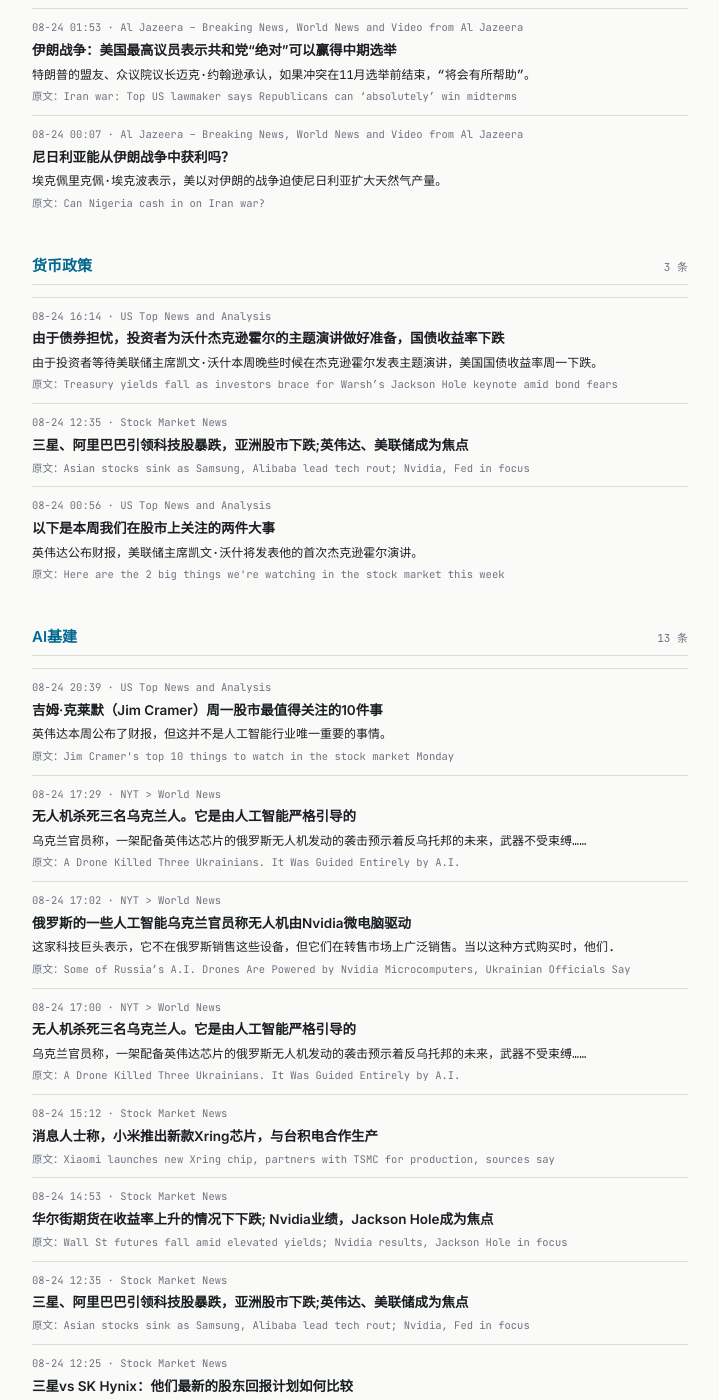
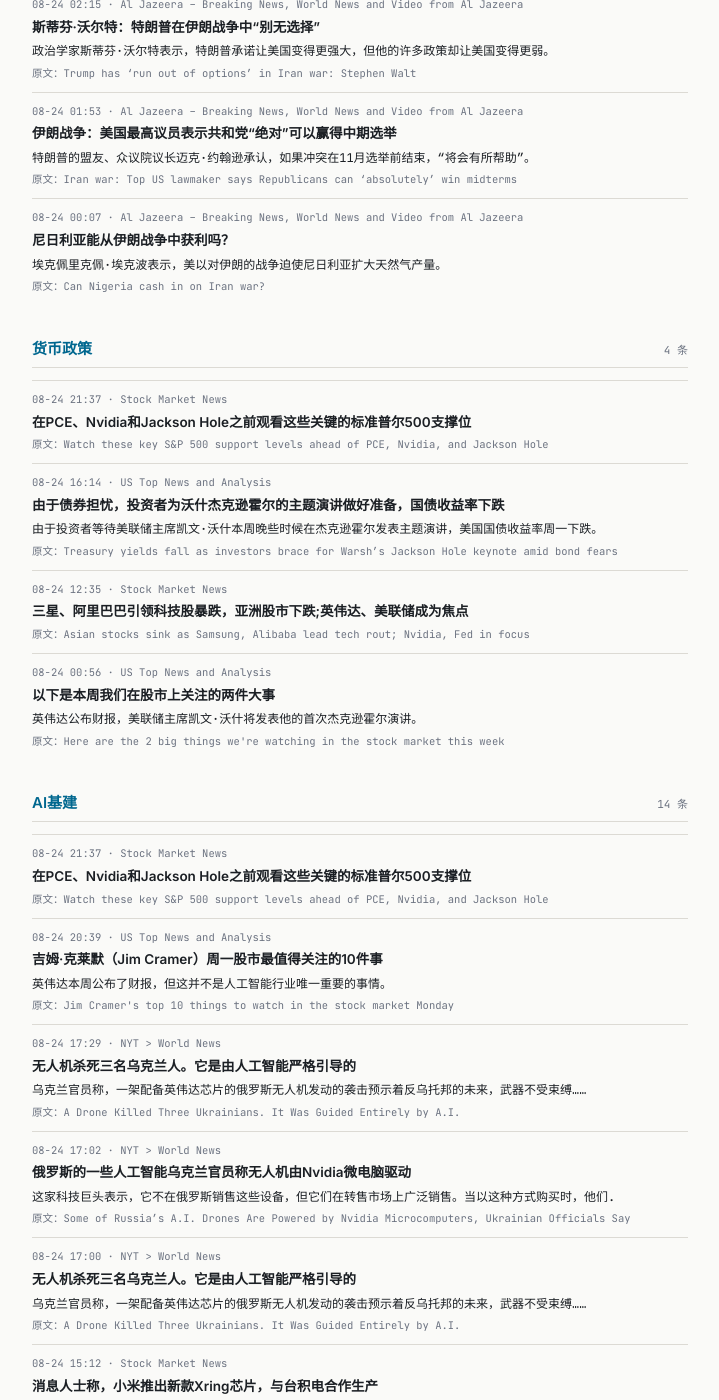
Before and after one commit to tang3super/tang3super.github.io, a Jekyll site: the page built from macro-trade/news-digest.md, in a window 1280 px wide and 1400 px high, scrolled down 1928 px. Shown: the whole window, without its empty margins (280-999 px from the left). Built offline with Jekyll 4.4.1, drawn with Linux system fonts in a browser that asks for light colours; some of the changed text lies outside the part shown.

Commit message:
sync news-digest article

```diff
--- a/macro-trade/news-digest.md
+++ b/macro-trade/news-digest.md
@@ -5,11 +5,17 @@
 date: '2026-08-24'
 summary: 2026年第35周监控
 week_label: 2026年第35周监控
-last_updated: 2026-08-24 21:07
+last_updated: 2026-08-24 21:59
 refresh_note: 每 5 分钟自动刷新
 topics:
 - name: 地缘政治
   items:
+  - title: Wall Street opens lower as high-stakes Iran, inflation tests loom
+    summary: ''
+    link: https://www.investing.com/news/stock-market-news/wall-street-opens-lower-as-highstakes-iran-inflation-tests-loom-4873698
+    source: Stock Market News
+    time: 08-24 21:37
+    title_zh: 伊朗面临高风险，通胀测试迫在眉睫，华尔街开盘走低
   - title: South Korea says US cancelled upcoming joint marine exercises over Iran war
     summary: The cancellation follows Trump's surprise order last week to scale back a separate annual joint military drill.
     link: https://www.aljazeera.com/news/2026/8/24/south-korea-says-us-cancelled-upcoming-joint-marine-exercises-over-iran-war?traffic_source=rss
@@ -136,6 +142,12 @@
     summary_zh: 埃克佩里克佩·埃克波表示，美以对伊朗的战争迫使尼日利亚扩大天然气产量。
 - name: 货币政策
   items:
+  - title: Watch these key S&P 500 support levels ahead of PCE, Nvidia, and Jackson Hole
+    summary: ''
+    link: https://www.investing.com/news/stock-market-news/watch-these-key-sp-500-support-levels-ahead-of-pce-nvidia-and-jackson-hole-93CH-4873701
+    source: Stock Market News
+    time: 08-24 21:37
+    title_zh: 在PCE、Nvidia和Jackson Hole之前观看这些关键的标准普尔500支撑位
   - title: Treasury yields fall as investors brace for Warsh’s Jackson Hole keynote amid bond fears
     summary: Treasury yields fell Monday as investors await Federal Reserve Chair Kevin Warsh's keynote speech at Jackson Hole later this week.
     link: https://www.cnbc.com/2026/08/24/treasury-yields-warsh-jackson-hole.html
@@ -158,6 +170,12 @@
     summary_zh: 英伟达公布财报，美联储主席凯文·沃什将发表他的首次杰克逊霍尔演讲。
 - name: AI基建
   items:
+  - title: Watch these key S&P 500 support levels ahead of PCE, Nvidia, and Jackson Hole
+    summary: ''
+    link: https://www.investing.com/news/stock-market-news/watch-these-key-sp-500-support-levels-ahead-of-pce-nvidia-and-jackson-hole-93CH-4873701
+    source: Stock Market News
+    time: 08-24 21:37
+    title_zh: 在PCE、Nvidia和Jackson Hole之前观看这些关键的标准普尔500支撑位
   - title: Jim Cramer's top 10 things to watch in the stock market Monday
     summary: Nvidia reports earnings this week, but it's not the only thing that matters to the AI trade.
     link: https://www.cnbc.com/2026/08/24/jim-cramers-top-10-things-to-watch-in-the-stock-market-monday.html
```
